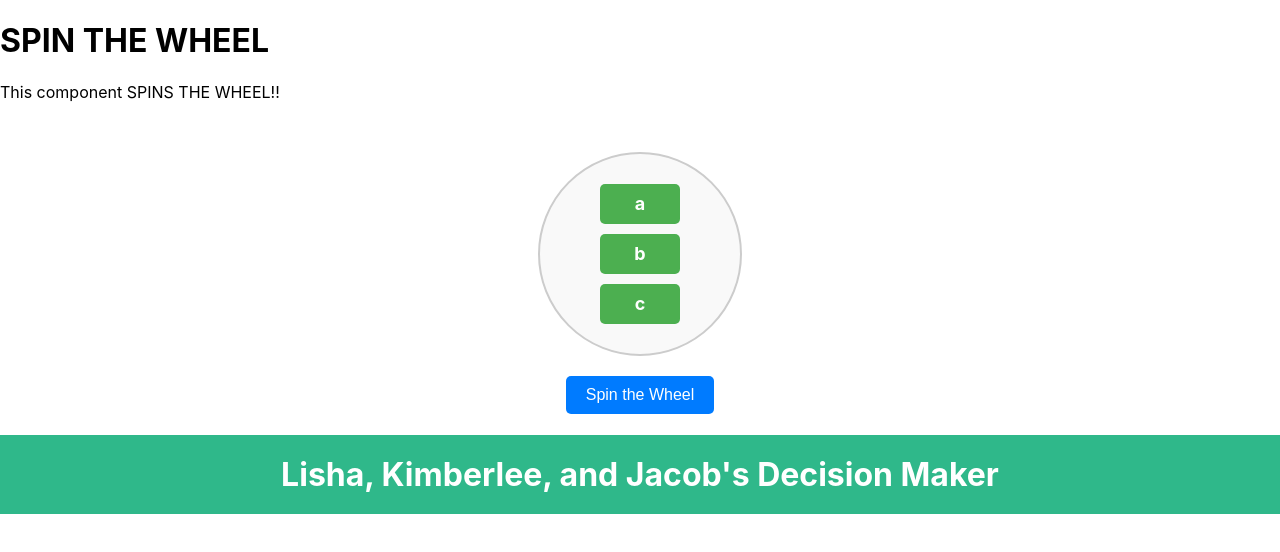
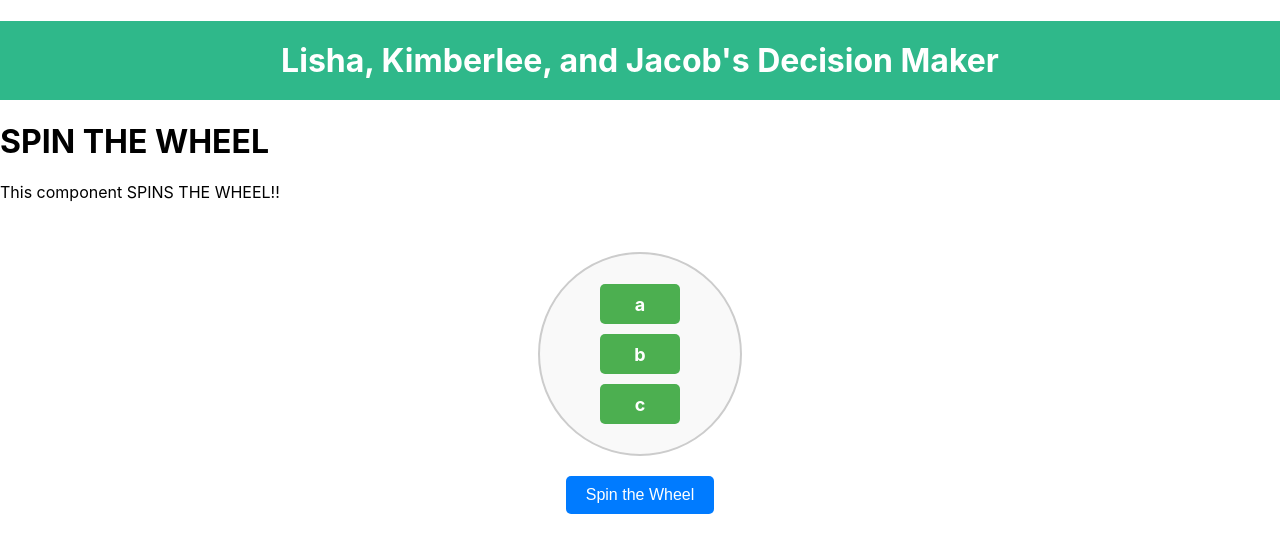
Before and after one commit to jpohlabel/IGS-FedEx-Day, a React (Create React App) app: page / in a window 1280 px wide. Shown: the top 552 px of the page. Built offline with nearby package versions, Linux system fonts and the light colour scheme.

Commit message:
moved header to top

```diff
--- a/src/App.js
+++ b/src/App.js
@@ -9,10 +9,11 @@ export default class App extends Component {
     render() {
         return (
             <div>
+                <Header></Header>
                 <h1 id="tabelLabel" >SPIN THE WHEEL</h1>
                 <p>This component SPINS THE WHEEL!!</p>
                 <SpinWheel items={['a', 'b', 'c']} />
-                <Header></Header>
+
 
             </div>
         );
```
